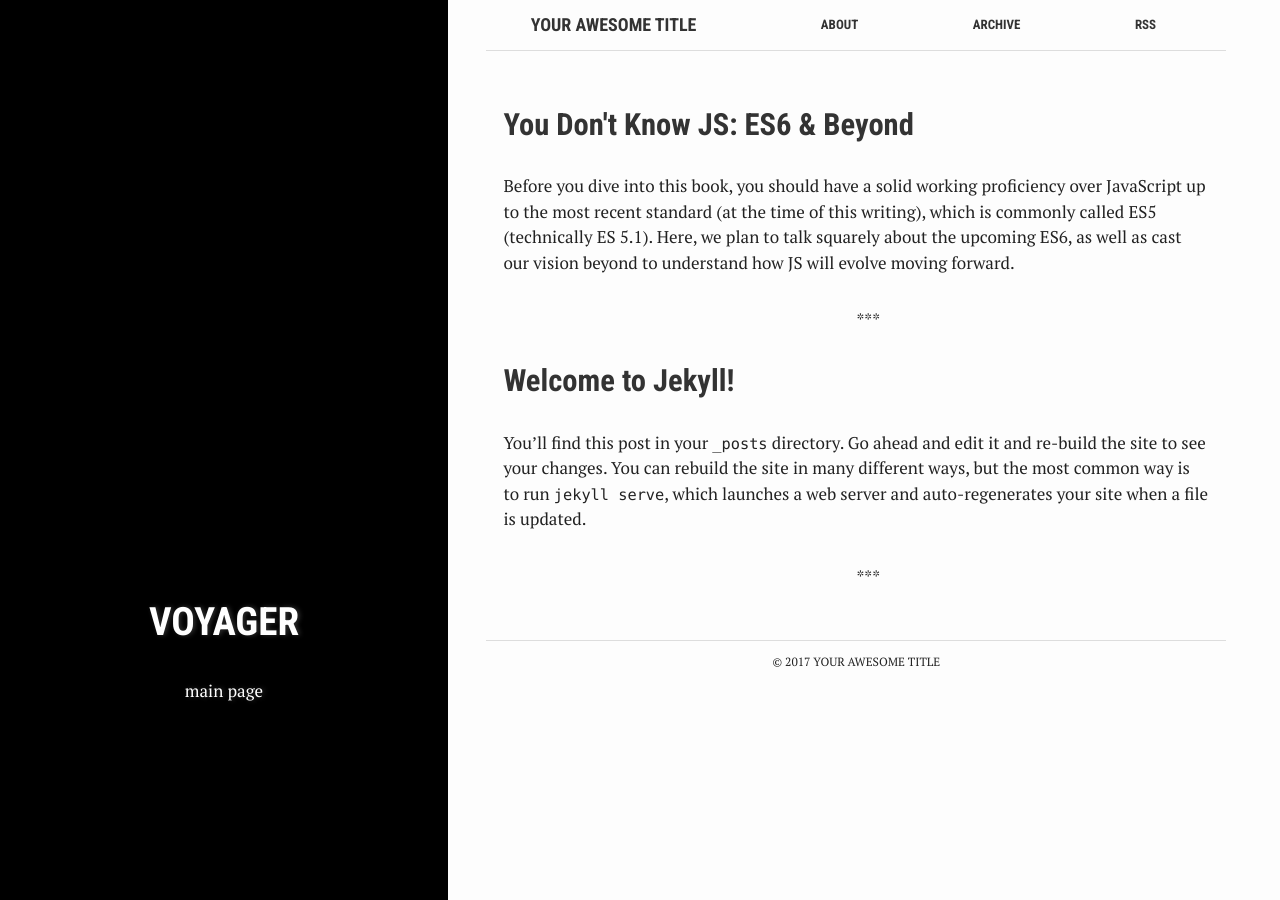
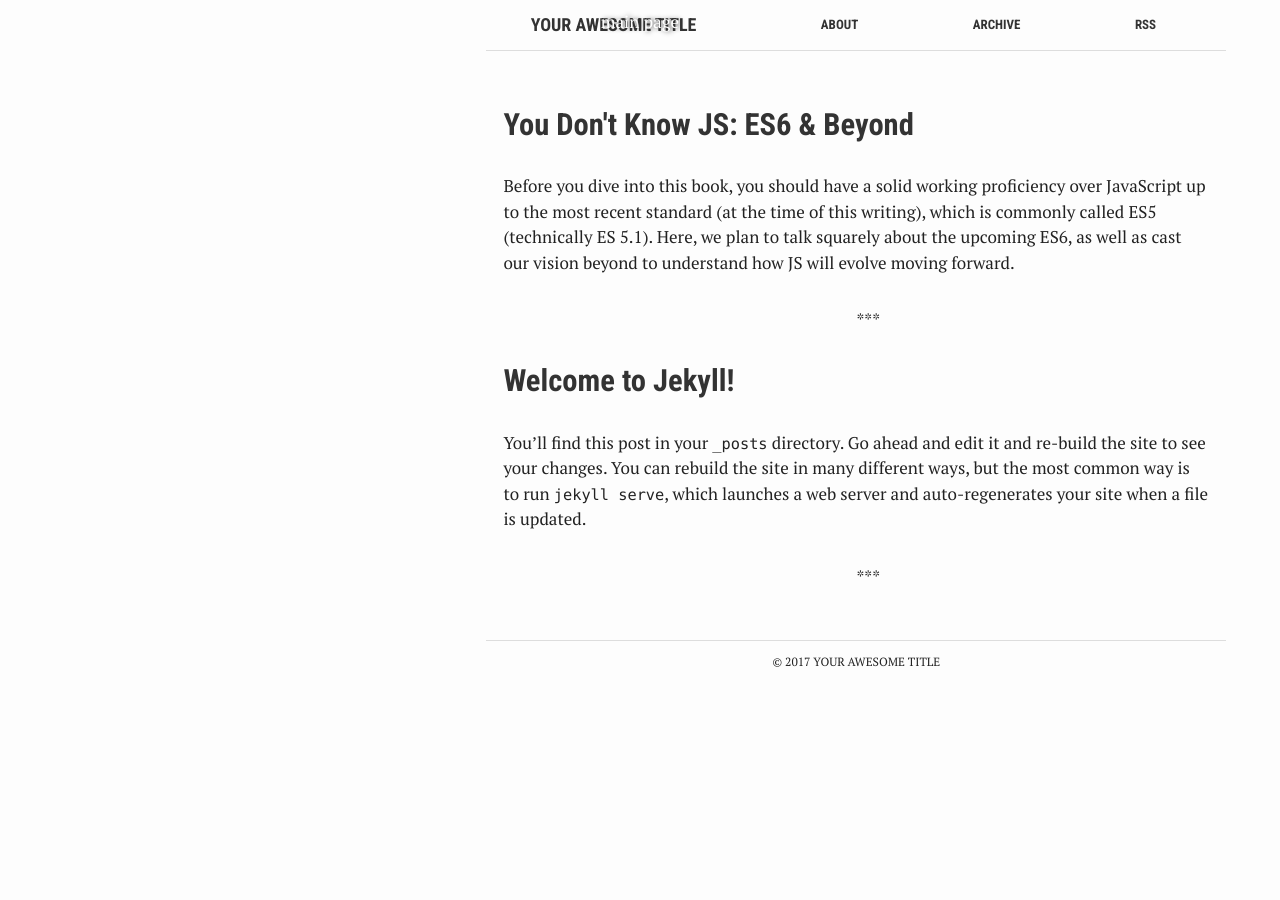
Before and after one commit to walter-ghost/walter-ghost.github.io, a Jekyll site: the page built from index.html, in a window 1280 px wide. Built offline with Jekyll 4.4.1, drawn with Linux system fonts in a browser that asks for light colours.

Commit message:
Update aside.html

```diff
--- a/_includes/aside.html
+++ b/_includes/aside.html
@@ -1,9 +1,3 @@
-{% if page.bg %}
-  <aside class="sidebar" role="note" style="background-image: {{ site.images }}/rails.jpg">
-{% else %}
-  <aside class="sidebar" role="note" style="background-image: url({{ site.url }}{{ site.images }}/bg.svg)">
-{% endif %}
-
   <div class="cover">
 
     <div class="cover-text">
```
